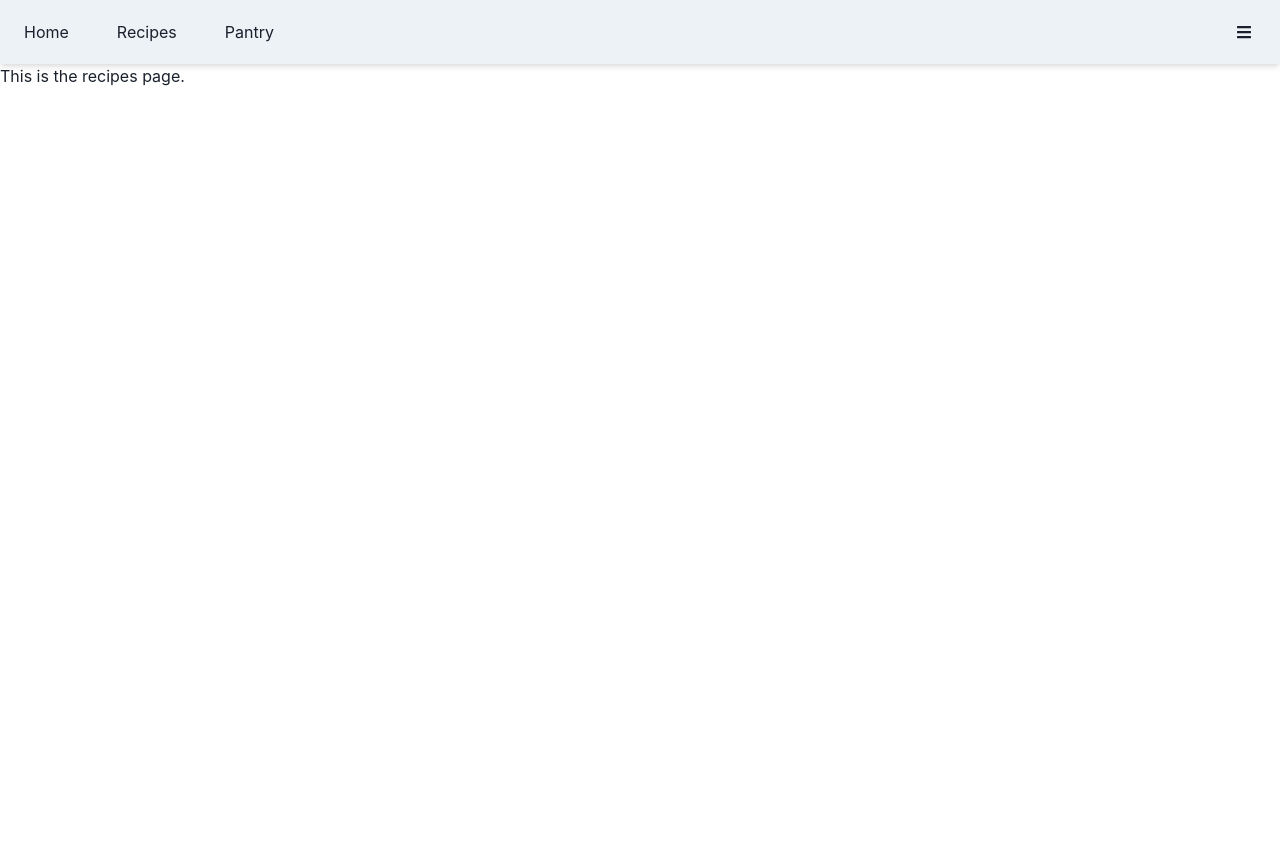
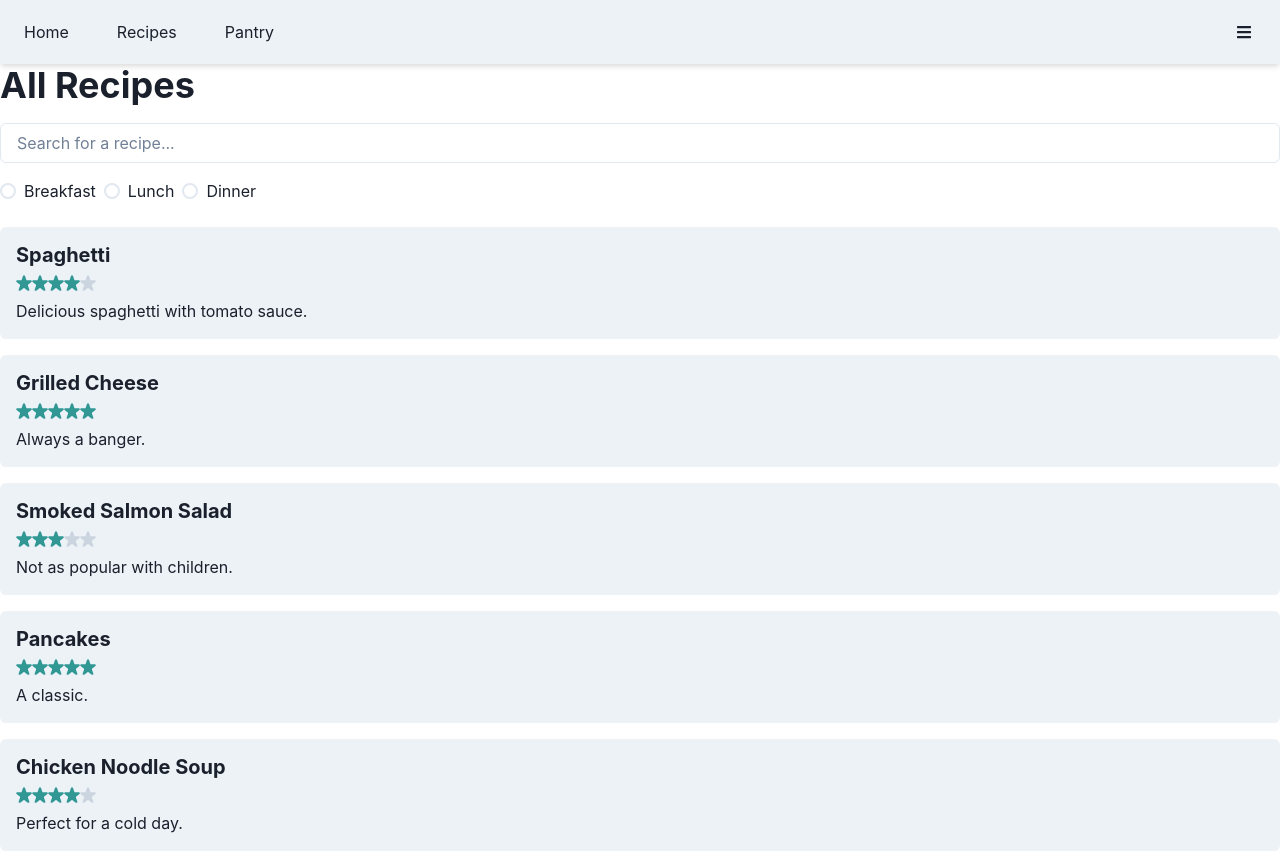
Before and after one commit to ash-bergs/dish-dollar, a Next.js app in the folder frontend/: page /recipes in a window 1280 px wide. Before the commit the page ends 800 px from the top, so only its background shows below. Built offline with nearby package versions, Linux system fonts and the light colour scheme.

Commit message:
feat: create types, update Recipes, create recipes page skeleton

```diff
--- /dev/null
+++ b/frontend/src/components/AllRecipesView.tsx
@@ -0,0 +1,70 @@
+import React, { useState } from 'react';
+import { RECIPES } from '@/data';
+import ExpandedRecipeCard from './ExpandedRecipeCard';
+import {
+  Input,
+  Box,
+  Radio,
+  RadioGroup,
+  Stack,
+  Heading,
+} from '@chakra-ui/react';
+
+const AllRecipesView = () => {
+  const [searchTerm, setSearchTerm] = useState('');
+  const [selectedCategory, setSelectedCategory] = useState<string | undefined>(
+    undefined
+  );
+
+  // Filtering logic
+  const filteredRecipes = RECIPES.filter((recipe) => {
+    if (selectedCategory && recipe.category !== selectedCategory) {
+      return false;
+    }
+    if (
+      searchTerm &&
+      !recipe.title.toLowerCase().includes(searchTerm.toLowerCase())
+    ) {
+      return false;
+    }
+    return true;
+  });
+
+  return (
+    <Box>
+      <Heading mb={4}>All Recipes</Heading>
+
+      {/* Functionality UI */}
+      <Box mb={6}>
+        {/* Search Bar */}
+        <Input
+          mb={4}
+          type="text"
+          placeholder="Search for a recipe..."
+          value={searchTerm}
+          onChange={(e) => setSearchTerm(e.target.value)}
+        />
+
+        {/* Category Radio Buttons */}
+        <RadioGroup
+          value={selectedCategory}
+          onChange={(value) => setSelectedCategory(value)}
+        >
+          <Stack direction="row">
+            <Radio value="Breakfast">Breakfast</Radio>
+            <Radio value="Lunch">Lunch</Radio>
+            <Radio value="Dinner">Dinner</Radio>
+          </Stack>
+        </RadioGroup>
+      </Box>
+
+      <Box as="ul">
+        {filteredRecipes.map((recipe, index) => (
+          <ExpandedRecipeCard key={index} recipe={recipe} />
+        ))}
+      </Box>
+    </Box>
+  );
+};
+
+export default AllRecipesView;
--- a/frontend/src/components/ExpandedRecipeCard.tsx
+++ b/frontend/src/components/ExpandedRecipeCard.tsx
@@ -1,52 +1,8 @@
-// this is going to be a lot like the RecipeCard
-// but we'll want to expand on what a recipe will look like
-// both in the database and in the frontend
-// we'll want to be able to edit the recipe
 import { useState } from 'react';
 import { Box, Collapse, Flex, Heading, Text } from '@chakra-ui/react';
 import { StarIcon } from '@chakra-ui/icons';
 
-// all of the props here should also be in the Recipe type
-// we just want to render more of them here, but both components are using the same type, the same data
-// let's think about ingredients - this should be a type of its own
-// an array of objects? with the id, name, quantity, unit, substitutions
-// substitutions should be an array of ingredient ids - referencing the other ingredients in the database
-// we'll probably wnat to create an ingredients table in the database to store this information
-// instructions should be an object with numbered keys?
-
-// Ingredient should just be id, name, and substitutions - these will exist on the actual table in the database
-// but we need to 'enrich' the data we get from the database with the quantity and unit for the recipe
-// we'll no longer need a "numberOfIngredients" field, we can just count the number of ingredients in the array
-
-type Instructions = {
-  [key: number]: string;
-};
-
-// database model should look like this
-type Ingredient = {
-  id: number;
-  name: string;
-  substitutions: number[];
-};
-
-// recipe needs quantity and unit:
-type IngredientWithQuantity = Ingredient & {
-  quantity: number;
-  unit: string;
-};
-
-export type Recipe = {
-  category: string;
-  title: string;
-  rating: number;
-  image: string;
-  description: string;
-  timeToPrepare: number;
-  numberOfIngredients: number;
-  averageCostPerDish: number;
-  ingredients: IngredientWithQuantity[];
-  instructions: Instructions;
-};
+import type { Recipe } from '@/types';
 
 type Props = {
   recipe: Recipe;
@@ -54,7 +10,7 @@ type Props = {
 
 const ExpandedRecipeCard: React.FC<Props> = ({ recipe }) => {
   const [showDetails, setShowDetails] = useState(false);
-
+  const numberOfIngredients = recipe.ingredients.length;
   return (
     <Box
       p={4}
@@ -86,7 +42,7 @@ const ExpandedRecipeCard: React.FC<Props> = ({ recipe }) => {
             <strong>Time to Prepare:</strong> {recipe.timeToPrepare} mins
           </Text>
           <Text>
-            <strong>Number of Ingredients:</strong> {recipe.numberOfIngredients}
+            <strong>Number of Ingredients:</strong> {numberOfIngredients}
           </Text>
           <Text>
             <strong>Average Cost / Dish:</strong> ${recipe.averageCostPerDish}
--- a/frontend/src/data/index.ts
+++ b/frontend/src/data/index.ts
@@ -13,10 +13,9 @@ const ingredients = [
   { id: 12, name: 'Carrots', substitutions: [] },
   { id: 13, name: 'Celery', substitutions: [] },
   { id: 14, name: 'Onion', substitutions: [] },
-  // ... Add other ingredients as necessary
 ];
 
-const recipes = [
+export const RECIPES = [
   {
     title: 'Spaghetti',
     rating: 4,
@@ -29,12 +28,12 @@ const recipes = [
       { ...ingredients[0], quantity: 200, unit: 'grams' },
       { ...ingredients[1], quantity: 100, unit: 'grams' },
     ],
-    instructions: {
-      1: 'Boil water in a pot.',
-      2: 'Add spaghetti and cook until al dente.',
-      3: 'In a separate pot, heat tomato sauce.',
-      4: 'Drain spaghetti and add to the pot with sauce. Stir well.',
-    },
+    instructions: [
+      'Boil water in a pot.',
+      'Add spaghetti and cook until al dente.',
+      'In a separate pot, heat tomato sauce.',
+      'Drain spaghetti and add to the pot with sauce. Stir well.',
+    ],
   },
   {
     title: 'Grilled Cheese',
@@ -49,13 +48,13 @@ const recipes = [
       { ...ingredients[5], quantity: 2, unit: 'slices' },
       { ...ingredients[3], quantity: 2, unit: 'slices' },
     ],
-    instructions: {
-      1: 'Butter one side of each slice of bread.',
-      2: 'Place one slice of bread butter-side down on a skillet.',
-      3: 'Add cheese slices.',
-      4: 'Top with second slice of bread, butter-side up.',
-      5: 'Cook until golden brown on each side.',
-    },
+    instructions: [
+      'Butter one side of each slice of bread.',
+      'Place one slice of bread butter-side down on a skillet.',
+      'Add cheese slices.',
+      'Top with second slice of bread, butter-side up.',
+      'Cook until golden brown on each side.',
+    ],
   },
   {
     title: 'Smoked Salmon Salad',
@@ -72,6 +71,17 @@ const recipes = [
       { ...ingredients[9], quantity: 50, unit: 'grams' },
       { ...ingredients[10], quantity: 100, unit: 'grams' },
     ],
+    instructions: [
+      'Wash and dry lettuce.',
+      'Chop lettuce into bite-sized pieces.',
+      'Slice salmon into thin strips.',
+      'Peel and slice carrots into thin strips.',
+      'Slice celery into thin strips.',
+      'Slice onion into thin strips.',
+      'Combine all ingredients in a bowl.',
+      'Add pancake mix.',
+      'Mix well.',
+    ],
   },
   {
     title: 'Pancakes',
@@ -87,6 +97,14 @@ const recipes = [
       { ...ingredients[12], quantity: 50, unit: 'grams' },
       { ...ingredients[13], quantity: 50, unit: 'grams' },
     ],
+    instructions: [
+      'Add pancake mix.',
+      'Mix well.',
+      'Heat a pan on medium heat.',
+      'Add a small amount of oil to the pan.',
+      'Pour a small amount of batter into the pan.',
+      'Cook until golden brown on each side.',
+    ],
   },
   {
     title: 'Chicken Noodle Soup',
@@ -95,7 +113,7 @@ const recipes = [
     timeToPrepare: 30,
     averageCostPerDish: 6,
     category: 'Dinner',
-    image: 'path_to_image.jpg', // You'll want to add an actual image path here
+    image: '/stock-salad.avif', // You'll want to add an actual image path here
     ingredients: [
       { ...ingredients[10], quantity: 1, unit: 'liter' },
       { ...ingredients[11], quantity: 200, unit: 'grams' },
@@ -103,5 +121,12 @@ const recipes = [
       { ...ingredients[13], quantity: 100, unit: 'grams' },
       { ...ingredients[14], quantity: 100, unit: 'grams' },
     ],
+    instructions: [
+      'Chop carrots, celery, and onion into bite-sized pieces.',
+      'Add chicken broth to a pot.',
+      'Add chicken and vegetables to the pot.',
+      'Cook on medium heat until chicken is cooked through.',
+      'Add noodles and cook until al dente.',
+    ],
   },
 ];
--- a/frontend/src/pages/recipes.tsx
+++ b/frontend/src/pages/recipes.tsx
@@ -1,10 +1,11 @@
 import Header from '@/components/Header';
+import AllRecipesView from '@/components/AllRecipesView';
 
 export default function Recipes() {
   return (
     <main>
       <Header />
-      <p>This is the recipes page.</p>
+      <AllRecipesView />
     </main>
   );
 }
--- /dev/null
+++ b/frontend/src/types/index.ts
@@ -0,0 +1,36 @@
+// all of the props here should also be in the Recipe type
+// we just want to render more of them here, but both components are using the same type, the same data
+// let's think about ingredients - this should be a type of its own
+// an array of objects? with the id, name, quantity, unit, substitutions
+// substitutions should be an array of ingredient ids - referencing the other ingredients in the database
+// we'll probably wnat to create an ingredients table in the database to store this information
+
+// Ingredient should just be id, name, and substitutions - these will exist on the actual table in the database
+// but we need to 'enrich' the data we get from the database with the quantity and unit for the recipe
+// should the substitution be an 'enriched' item as well?
+// we'll no longer need a "numberOfIngredients" field, we can just count the number of ingredients in the array
+
+// database model should look like this
+export type Ingredient = {
+  id: number;
+  name: string;
+  substitutions: number[];
+};
+
+// recipe needs quantity and unit:
+export type IngredientWithQuantity = Ingredient & {
+  quantity: number;
+  unit: string;
+};
+
+export type Recipe = {
+  category: string;
+  title: string;
+  rating: number;
+  image: string;
+  description: string;
+  timeToPrepare: number;
+  averageCostPerDish: number;
+  ingredients: IngredientWithQuantity[];
+  instructions: string[];
+};
```
Also changed, not shown: frontend/src/components/Dashboard.tsx (+2 -43 lines), frontend/public/stock-salad.avif (added).
